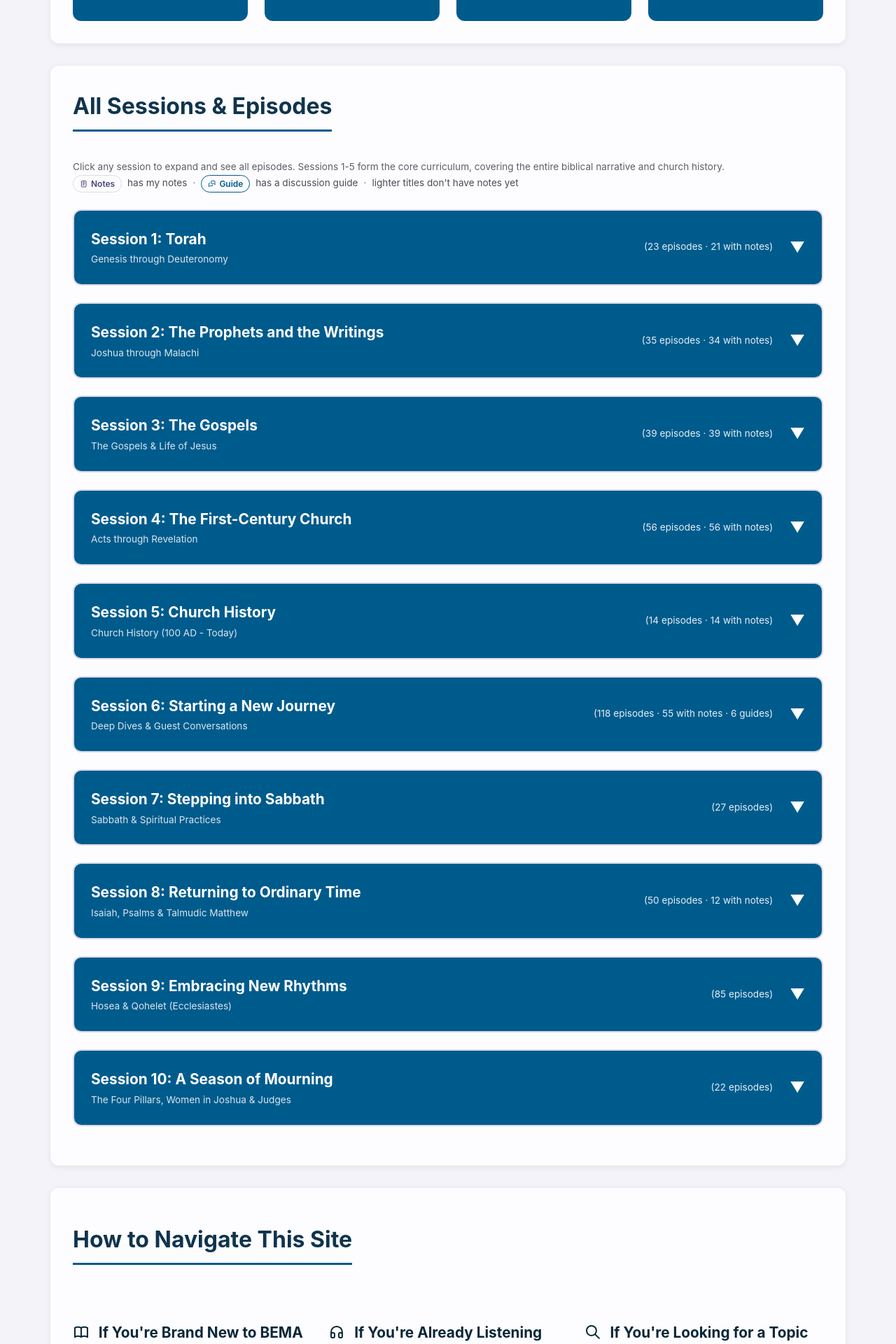
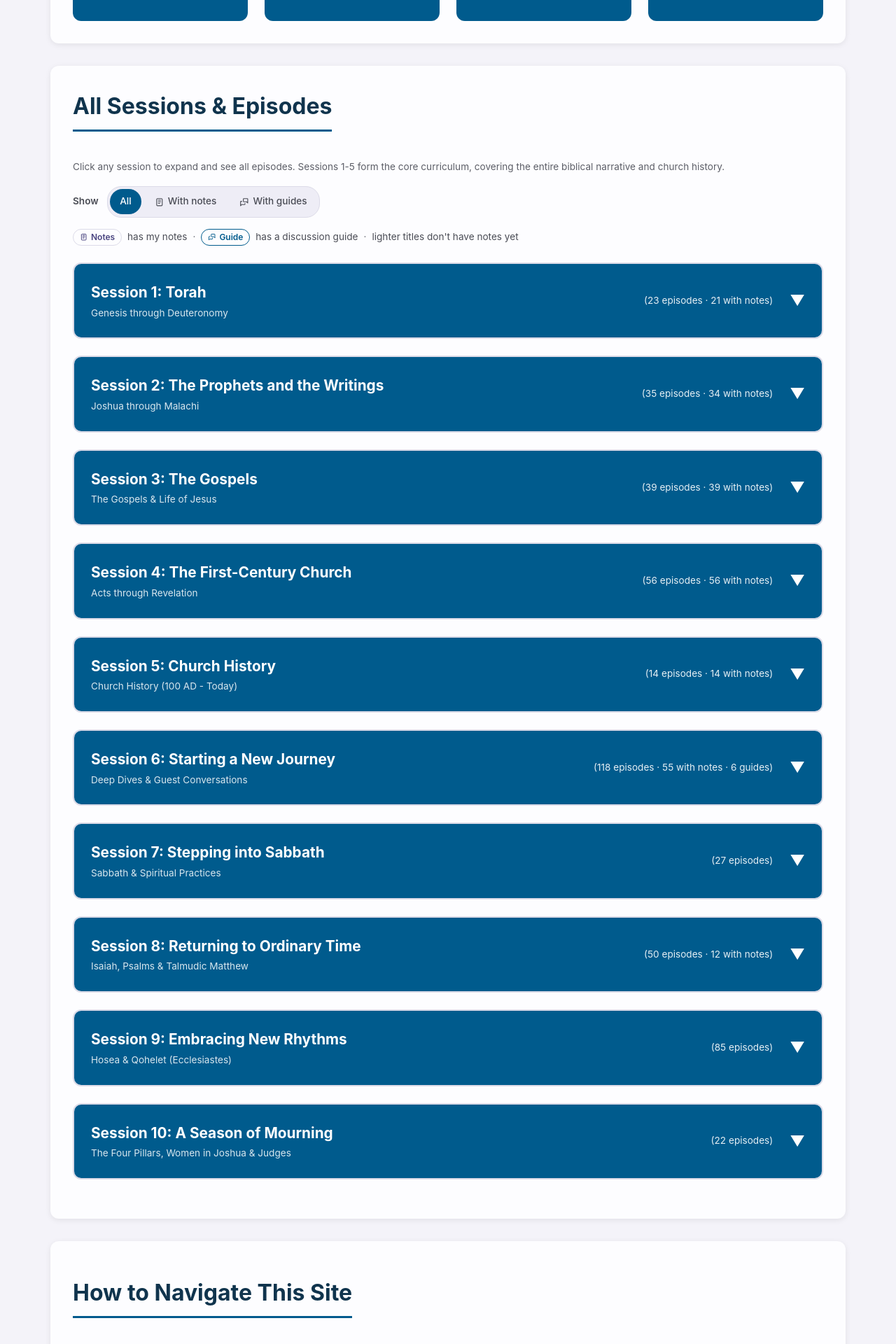
Before and after one commit to bema-podcast-notes/bema-podcast-notes.github.io, a Jekyll site: the page built from index.markdown, in a window 1280 px wide. Shown: the part 3052-4972 px from the top of the page at 70% size. Built offline with Jekyll 4.4.1, drawn with Linux system fonts in a browser that asks for light colours.

Commit message:
Add a filter to the All Episodes list: All, With notes, With guides
Rows that don't match are hidden, along with sessions that have no
matches, and a status line says what's showing ("Showing 7 episodes
with discussion guides, in Session 6."). The choice is remembered in
this browser; without JS the control stays hidden. On phones the
buttons share one row. Listed on the Settings page's feature list.

Co-Authored-By: Claude Opus 5.5 <noreply@anthropic.com>
Claude-Session: https://claude.ai/code/session_01KYhobHTV3VXiG2bEmtA5Ho

```diff
--- a/_includes/session-list.html
+++ b/_includes/session-list.html
@@ -11,6 +11,8 @@
   count; it finds rows by ".episode-item > a", so the label links sit in
   .episode-badges, not directly in the row.
   The header count reads "(129 episodes · 31 with notes · 7 guides)".
+  Row classes has-notes / no-notes / has-guide drive the list filter
+  (assets/js/episode-filter.js).
 {%- endcomment -%}
 {%- assign s_index = include.n | minus: 1 -%}
 {%- assign s = site.data.sessions[s_index] -%}
@@ -28,7 +30,7 @@
   {%- assign ep_marker = ',' | append: doc.episodeNumber | append: ',' -%}
   {%- assign guide = nil -%}
   {%- if s_guide_eps contains ep_marker -%}{%- assign guide = site.guides | where: "episode", doc.episodeNumber | first -%}{%- assign s_guides = s_guides | plus: 1 -%}{%- endif %}
-                    <div class="episode-item {% if has_notes %}has-notes{% else %}no-notes{% endif %}">
+                    <div class="episode-item {% if has_notes %}has-notes{% else %}no-notes{% endif %}{% if guide %} has-guide{% endif %}">
                         <a href="{{ doc.url }}">{{ episode.title }}{% unless has_notes %}<span class="visually-hidden"> (no notes yet)</span>{% endunless %}</a>
                         <span class="episode-subtitle">— {{ episode.subtitle }}</span>
                         {%- if has_notes or guide %}
@@ -45,7 +47,7 @@
   {%- endif -%}
 {%- endfor -%}
 {%- endcapture %}
-            <details class="session-group" id="session{{ include.n }}">
+            <details class="session-group" id="session{{ include.n }}" data-session-name="Session {{ s.number }}">
                 <summary>
                     <span class="session-name"><span class="session-title">Session {{ s.number }}: {{ s.name }}</span> <span class="session-topic">{{ s.topic | escape }}</span></span>
                     <span class="session-count">({{ s_docs | size }} episodes{% if s_with_notes > 0 %} · {{ s_with_notes }} with notes{% endif %}{% if s_guides > 0 %} · {{ s_guides }} {% if s_guides == 1 %}guide{% else %}guides{% endif %}{% endif %})</span>
--- a/_layouts/homepage.html
+++ b/_layouts/homepage.html
@@ -198,6 +198,16 @@
         <section class="section-container section-container-lgsessions" id="episodes">
             <h2>All Sessions & Episodes</h2>
             <p class="helper-text">Click any session to expand and see all episodes. Sessions 1-5 form the core curriculum, covering the entire biblical narrative and church history.</p>
+            {%- comment -%} Filter (assets/js/episode-filter.js); hidden without JS {%- endcomment %}
+            <div class="episode-filter" data-episode-filter hidden>
+                <span class="episode-filter-label" id="episode-filter-label">Show</span>
+                <div class="episode-filter-options" role="group" aria-labelledby="episode-filter-label">
+                    <button type="button" class="episode-filter-btn" data-filter="all" aria-pressed="true">All</button>
+                    <button type="button" class="episode-filter-btn" data-filter="notes" aria-pressed="false">{% include icon.html name="notes" %}With notes</button>
+                    <button type="button" class="episode-filter-btn" data-filter="guides" aria-pressed="false">{% include icon.html name="messages" %}With guides</button>
+                </div>
+                <p class="episode-filter-status" data-episode-filter-status role="status" aria-live="polite"></p>
+            </div>
             <p class="episode-legend"><span class="episode-badge episode-badge-notes">{% include icon.html name="notes" %}Notes</span> has my notes <span class="episode-legend-sep" aria-hidden="true">·</span> <span class="episode-badge episode-badge-guide-key">{% include icon.html name="messages" %}Guide</span> has a discussion guide <span class="episode-legend-sep" aria-hidden="true">·</span> lighter titles don't have notes yet</p>
 
             {%- comment -%} One block per session: _includes/session-list.html (rows show Notes / Guide labels) {%- endcomment %}
@@ -239,5 +249,6 @@
     {% include site-footer.html %}
 
     <script src="{{ '/assets/js/quick-open.js' | relative_url }}?v={{ site.time | date: '%s' }}"></script>
+    <script src="{{ '/assets/js/episode-filter.js' | relative_url }}?v={{ site.time | date: '%s' }}"></script>
 </body>
 </html>
--- a/assets/css/homepage.css
+++ b/assets/css/homepage.css
@@ -678,3 +678,106 @@ body {
 .icon {
     margin-right: 0.5rem;
 }
+
+/* ---- All Episodes filter (assets/js/episode-filter.js) ---- */
+.episode-filter {
+    display: flex;
+    flex-wrap: wrap;
+    align-items: center;
+    gap: 0.5rem 0.75rem;
+    margin: var(--spacing-sm) 0;
+}
+
+.episode-filter[hidden] {
+    display: none;
+}
+
+.episode-filter-label {
+    color: var(--color-text-secondary);
+    font-size: var(--font-size-sm);
+    font-weight: var(--font-weight-semibold);
+}
+
+.episode-filter-options {
+    display: inline-flex;
+    flex-wrap: wrap;
+    gap: 0.25rem;
+    padding: 0.2rem;
+    border: 1px solid var(--color-border-light);
+    border-radius: var(--radius-pill);
+    background: var(--color-bg-light);
+}
+
+.episode-filter-btn {
+    display: inline-flex;
+    align-items: center;
+    gap: 0.35rem;
+    min-height: 2.25rem;
+    padding: 0.3rem 0.9rem;
+    border: 0;
+    border-radius: var(--radius-pill);
+    background: transparent;
+    color: var(--color-text-secondary);
+    font: inherit;
+    font-size: var(--font-size-sm);
+    font-weight: var(--font-weight-medium);
+    cursor: pointer;
+}
+
+.episode-filter-btn .icon {
+    width: 1em;
+    height: 1em;
+    margin: 0;
+}
+
+.episode-filter-btn:hover {
+    background: var(--color-bg-white);
+    color: var(--color-text-dark);
+}
+
+.episode-filter-btn[aria-pressed="true"] {
+    background: var(--color-fill-primary);
+    color: var(--color-text-on-primary);
+}
+
+.episode-filter-btn:focus-visible {
+    outline: 2px solid var(--color-primary);
+    outline-offset: 2px;
+}
+
+.episode-filter-status {
+    flex-basis: 100%;
+    margin: 0;
+    color: var(--color-text-secondary);
+    font-size: var(--font-size-sm);
+}
+
+.episode-filter-status:empty {
+    display: none;
+}
+
+#episodes[data-filter="notes"] .episode-item.no-notes,
+#episodes[data-filter="guides"] .episode-item:not(.has-guide),
+#episodes[data-filter="notes"] .session-group.filter-empty,
+#episodes[data-filter="guides"] .session-group.filter-empty {
+    display: none;
+}
+
+/* Phones: one row, buttons share the width, no icons */
+@media (max-width: 520px) {
+    .episode-filter-options {
+        flex: 1 1 auto;
+        flex-wrap: nowrap;
+    }
+
+    .episode-filter-btn {
+        flex: 1 1 auto;
+        justify-content: center;
+        padding: 0.3rem 0.6rem;
+        white-space: nowrap;
+    }
+
+    .episode-filter-btn .icon {
+        display: none;
+    }
+}
--- /dev/null
+++ b/assets/js/episode-filter.js
@@ -0,0 +1,84 @@
+/**
+ * All Episodes filter on the homepage: Show All / With notes / With guides.
+ *
+ * Rows carry has-notes / no-notes / has-guide (_includes/session-list.html).
+ * The choice goes on #episodes as data-filter, and CSS hides the rows that
+ * don't match (homepage.css). Sessions with no matching episodes are hidden
+ * too, and the status line says what's showing. Open/closed sessions are
+ * left as the reader set them.
+ *
+ * The choice is remembered in this browser (bema-episode-filter). Without
+ * JS the control stays hidden and every episode shows.
+ *
+ * Analytics: episode_filter with filter_value (all|notes|guides).
+ */
+(function() {
+    'use strict';
+
+    const KEY = 'bema-episode-filter';
+    const list = document.getElementById('episodes');
+    const bar = document.querySelector('[data-episode-filter]');
+    if (!list || !bar) return;
+    const buttons = bar.querySelectorAll('[data-filter]');
+    const status = bar.querySelector('[data-episode-filter-status]');
+    const MATCH = { notes: '.episode-item.has-notes', guides: '.episode-item.has-guide' };
+    const WHAT = { notes: ['episode with notes', 'episodes with notes'], guides: ['episode with a discussion guide', 'episodes with discussion guides'] };
+
+    function load() {
+        try {
+            const v = localStorage.getItem(KEY);
+            return v === 'notes' || v === 'guides' ? v : 'all';
+        } catch (e) {
+            return 'all';
+        }
+    }
+
+    function save(value) {
+        try {
+            if (value === 'all') localStorage.removeItem(KEY);
+            else localStorage.setItem(KEY, value);
+        } catch (e) {
+            // Not remembered; harmless
+        }
+    }
+
+    function apply(value) {
+        list.setAttribute('data-filter', value);
+        for (let i = 0; i < buttons.length; i++) {
+            buttons[i].setAttribute('aria-pressed', buttons[i].getAttribute('data-filter') === value ? 'true' : 'false');
+        }
+        const groups = list.querySelectorAll('.session-group');
+        if (value === 'all') {
+            for (let g = 0; g < groups.length; g++) groups[g].classList.remove('filter-empty');
+            status.textContent = '';
+            return;
+        }
+        let total = 0;
+        const shown = [];
+        for (let g = 0; g < groups.length; g++) {
+            const n = groups[g].querySelectorAll(MATCH[value]).length;
+            groups[g].classList.toggle('filter-empty', n === 0);
+            if (n) {
+                total += n;
+                shown.push(groups[g].getAttribute('data-session-name') || 'a session');
+            }
+        }
+        const what = total === 1 ? WHAT[value][0] : WHAT[value][1];
+        if (total === 0) status.textContent = 'No ' + WHAT[value][1] + ' yet.';
+        else if (shown.length <= 2) status.textContent = 'Showing ' + total + ' ' + what + ', in ' + shown.join(' and ') + '.';
+        else status.textContent = 'Showing ' + total + ' ' + what + ', in ' + shown.length + ' sessions.';
+    }
+
+    for (let i = 0; i < buttons.length; i++) {
+        buttons[i].addEventListener('click', function() {
+            const value = this.getAttribute('data-filter');
+            if (list.getAttribute('data-filter') === value) return;
+            apply(value);
+            save(value);
+            if (window.BEMAAnalytics) window.BEMAAnalytics.track('episode_filter', { filter_value: value });
+        });
+    }
+
+    bar.hidden = false;
+    apply(load());
+})();
```
Also changed, not shown: settings.md (+1 -0 lines).
